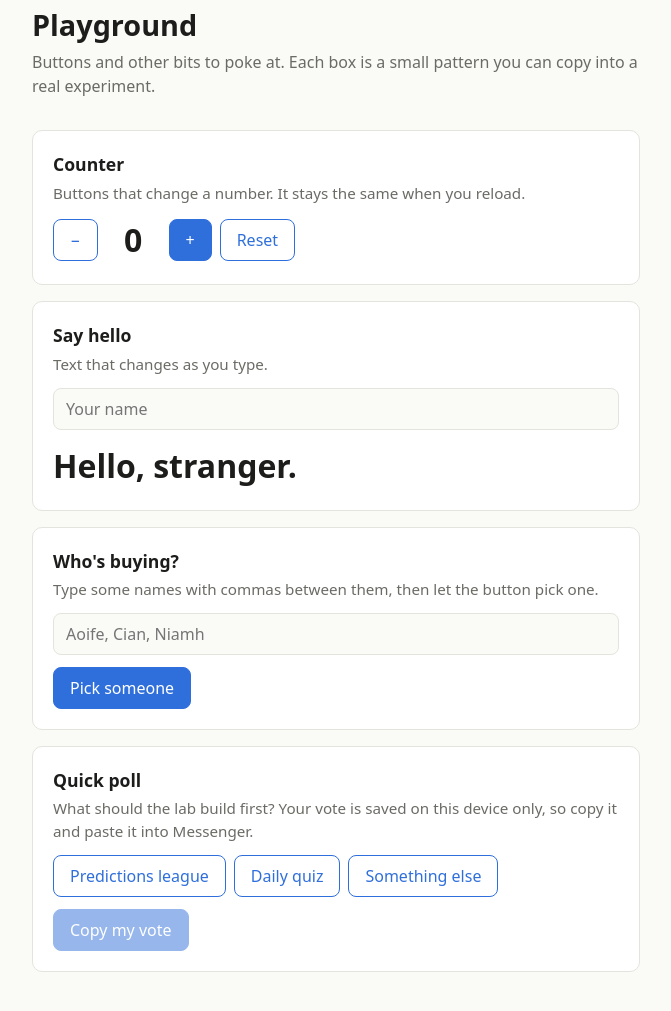
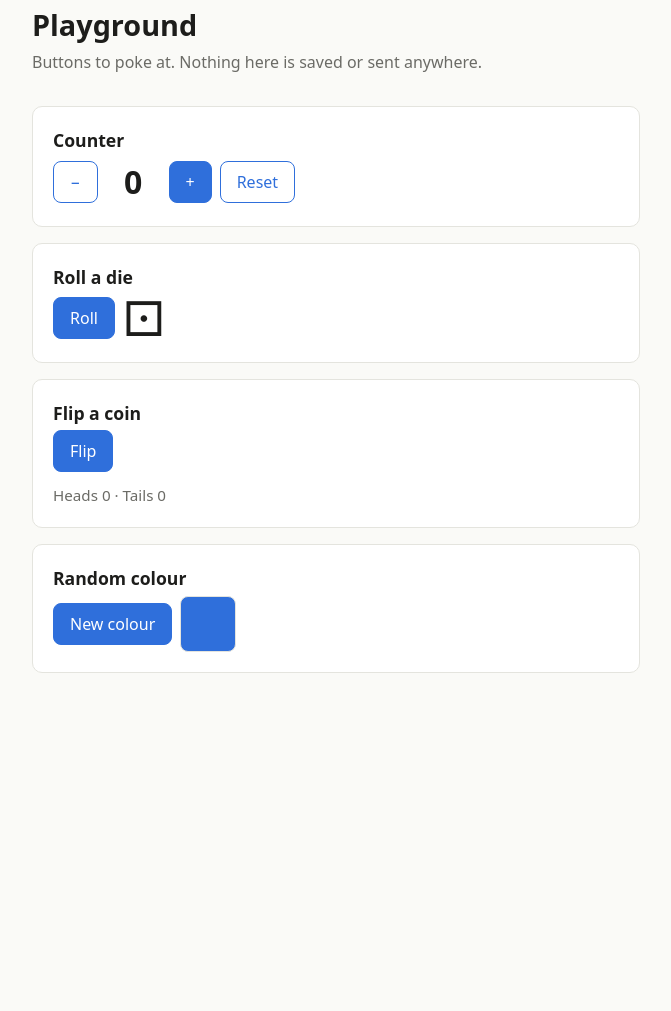
Before and after one commit to MiggsBoson/lab, a plain HTML site: page playground/index.html in a window 1280 px wide. Shown: the part 93-1104 px from the top of the page, without its empty margins (304-975 px from the left). After the commit the page ends 822 px from the top, so only its background shows below. Drawn offline with Linux system fonts and the light colour scheme.

Commit message:
Simplify the playground to toys: counter, dice, coin, colour
Drop the name box, name picker and poll; nothing is saved or sent.

Co-Authored-By: Claude Opus 5.5 <noreply@anthropic.com>

```diff
--- a/playground/index.html
+++ b/playground/index.html
@@ -5,16 +5,27 @@
   <meta name="viewport" content="width=device-width, initial-scale=1">
   <title>Playground · The lab</title>
   <link rel="stylesheet" href="../style.css">
+  <style>
+    /* Styles only this page needs. */
+    .die { font-size: 3rem; line-height: 1; }
+    .swatch {
+      width: 3.5rem;
+      height: 3.5rem;
+      border: 1px solid var(--border);
+      border-radius: 8px;
+      background: var(--accent);
+      transition: background 0.3s;
+    }
+  </style>
 </head>
 <body>
   <main>
     <p><a href="../">← The lab</a></p>
     <h1>Playground</h1>
-    <p class="lede">Buttons and other bits to poke at.  Each box is a small pattern you can copy into a real experiment.</p>
+    <p class="lede">Buttons to poke at.  Nothing here is saved or sent anywhere.</p>
 
     <section class="card">
       <h2>Counter</h2>
-      <p class="muted">Buttons that change a number.  It stays the same when you reload.</p>
       <div class="row">
         <button id="minus" class="secondary" aria-label="Minus one">−</button>
         <span id="counter" class="big">0</span>
@@ -24,151 +35,90 @@
     </section>
 
     <section class="card">
-      <h2>Say hello</h2>
-      <p class="muted">Text that changes as you type.</p>
-      <input id="name" type="text" placeholder="Your name" aria-label="Your name" autocomplete="given-name">
-      <p id="greeting" class="big" style="text-align: left; margin-top: 0.75rem;">Hello, stranger.</p>
-    </section>
-
-    <section class="card">
-      <h2>Who's buying?</h2>
-      <p class="muted">Type some names with commas between them, then let the button pick one.</p>
-      <input id="names" type="text" placeholder="Aoife, Cian, Niamh" aria-label="Names, separated by commas">
+      <h2>Roll a die</h2>
       <div class="row">
-        <button id="pick">Pick someone</button>
-        <strong id="picked" aria-live="polite"></strong>
+        <button id="roll">Roll</button>
+        <span id="die" class="die" aria-live="polite">⚀</span>
       </div>
     </section>
 
     <section class="card">
-      <h2>Quick poll</h2>
-      <p class="muted">What should the lab build first?  Your vote is saved on this device only, so copy it and paste it into Messenger.</p>
-      <div class="row" id="poll" role="group" aria-label="Poll options">
-        <button class="secondary" data-choice="Predictions league" aria-pressed="false">Predictions league</button>
-        <button class="secondary" data-choice="Daily quiz" aria-pressed="false">Daily quiz</button>
-        <button class="secondary" data-choice="Something else" aria-pressed="false">Something else</button>
+      <h2>Flip a coin</h2>
+      <div class="row">
+        <button id="flip">Flip</button>
+        <strong id="coin" aria-live="polite"></strong>
       </div>
+      <p id="tally" class="muted" style="margin-top: 0.75rem;">Heads 0 · Tails 0</p>
+    </section>
+
+    <section class="card">
+      <h2>Random colour</h2>
       <div class="row">
-        <button id="copy" disabled>Copy my vote</button>
-        <span id="copied" class="muted" aria-live="polite"></span>
+        <button id="paint">New colour</button>
+        <div id="swatch" class="swatch" aria-hidden="true"></div>
+        <code id="hex"></code>
       </div>
     </section>
   </main>
 
   <script>
-    // ---- Helpers -------------------------------------------------------------
-
     // Find an element by its id="..." in the HTML above.
     const $ = (id) => document.getElementById(id);
 
-    // Save and load values in this browser (localStorage).  Nothing leaves the
-    // device; shared data comes later with Supabase.  try/catch because some
-    // browsers block storage, e.g. in private windows.
-    function load(key, fallback) {
-      try {
-        const saved = localStorage.getItem(key);
-        return saved === null ? fallback : JSON.parse(saved);
-      } catch (e) {
-        return fallback;
-      }
-    }
-    function save(key, value) {
-      try { localStorage.setItem(key, JSON.stringify(value)); } catch (e) {}
-    }
+    // A whole number from 0 up to (but not including) n.
+    const randomInt = (n) => Math.floor(Math.random() * n);
 
-    // ---- 1. Counter: several buttons changing one value ----------------------
+    // ---- Counter: several buttons changing one number ------------------------
 
-    let count = load("playground-count", 0);
-
-    function showCount() {
-      $("counter").textContent = count;
-      save("playground-count", count);
-    }
+    let count = 0;
+    const showCount = () => { $("counter").textContent = count; };
 
     $("plus").addEventListener("click", () => { count += 1; showCount(); });
     $("minus").addEventListener("click", () => { count -= 1; showCount(); });
     $("reset").addEventListener("click", () => { count = 0; showCount(); });
-    showCount();
 
-    // ---- 2. Say hello: the "input" event fires on every keystroke ------------
+    // ---- Roll a die: flick through faces, then stop on one -------------------
 
-    const nameBox = $("name");
-    nameBox.value = load("playground-name", "");
+    const faces = ["⚀", "⚁", "⚂", "⚃", "⚄", "⚅"];
 
-    function greet() {
-      const name = nameBox.value.trim();
-      // textContent (not innerHTML) so whatever people type is shown as plain text.
-      $("greeting").textContent = name ? `Hello, ${name}!` : "Hello, stranger.";
-      save("playground-name", nameBox.value);
-    }
-
-    nameBox.addEventListener("input", greet);
-    greet();
-
-    // ---- 3. Who's buying: split text into a list, pick one at random ---------
-
-    const namesBox = $("names");
-    namesBox.value = load("playground-names", "");
-    namesBox.addEventListener("input", () => save("playground-names", namesBox.value));
-
-    $("pick").addEventListener("click", () => {
-      const names = namesBox.value.split(",").map((n) => n.trim()).filter((n) => n);
-      const out = $("picked");
-      const button = $("pick");
-
-      if (names.length === 0) {
-        out.textContent = "Add some names first.";
-        return;
-      }
-
-      // Flick through random names for a moment, then stop on one.
+    $("roll").addEventListener("click", () => {
+      const button = $("roll");
+      const die = $("die");
       button.disabled = true;
-      out.setAttribute("aria-busy", "true");   // screen readers wait for the final name
-      let flips = 0;
+      die.setAttribute("aria-busy", "true");   // screen readers wait for the final face
+      let flicks = 0;
       const timer = setInterval(() => {
-        out.textContent = names[Math.floor(Math.random() * names.length)];
-        flips += 1;
-        if (flips === 12) {
+        const n = randomInt(6);
+        die.textContent = faces[n];
+        die.setAttribute("aria-label", `You rolled ${n + 1}`);
+        flicks += 1;
+        if (flicks === 10) {
           clearInterval(timer);
-          out.textContent += " 🎉";
-          out.setAttribute("aria-busy", "false");
+          die.setAttribute("aria-busy", "false");
           button.disabled = false;
         }
-      }, 70);
+      }, 60);
     });
 
-    // ---- 4. Quick poll: one handler for several buttons, plus copy-to-share --
+    // ---- Flip a coin: a random choice plus a running tally -------------------
 
-    let vote = load("playground-vote", null);
-    const pollButtons = document.querySelectorAll("#poll button");
+    let heads = 0;
+    let tails = 0;
 
-    function showVote() {
-      // data-choice="..." in the HTML says which option each button is.
-      pollButtons.forEach((b) => b.setAttribute("aria-pressed", b.dataset.choice === vote));
-      $("copy").disabled = !vote;
-    }
-
-    pollButtons.forEach((b) => {
-      b.addEventListener("click", () => {
-        vote = b.dataset.choice;
-        save("playground-vote", vote);
-        $("copied").textContent = "";
-        showVote();
-      });
+    $("flip").addEventListener("click", () => {
+      if (Math.random() < 0.5) { heads += 1; $("coin").textContent = "Heads"; }
+      else { tails += 1; $("coin").textContent = "Tails"; }
+      $("tally").textContent = `Heads ${heads} · Tails ${tails}`;
     });
 
-    $("copy").addEventListener("click", async () => {
-      const text = `My vote for the lab's first experiment: ${vote}.  Vote here: ${location.href}`;
-      try {
-        await navigator.clipboard.writeText(text);
-        $("copied").textContent = "Copied.  Paste it into Messenger.";
-      } catch (e) {
-        // Some browsers refuse clipboard access; show the text so it can be copied by hand.
-        $("copied").textContent = text;
-      }
+    // ---- Random colour: change a style from JavaScript -----------------------
+
+    $("paint").addEventListener("click", () => {
+      // A random number from 0 to 0xffffff, written as six hex digits.
+      const hex = "#" + randomInt(0x1000000).toString(16).padStart(6, "0");
+      $("swatch").style.background = hex;
+      $("hex").textContent = hex;
     });
-
-    showVote();
   </script>
 </body>
 </html>
```
Also changed, not shown: index.html (+1 -1 lines).
